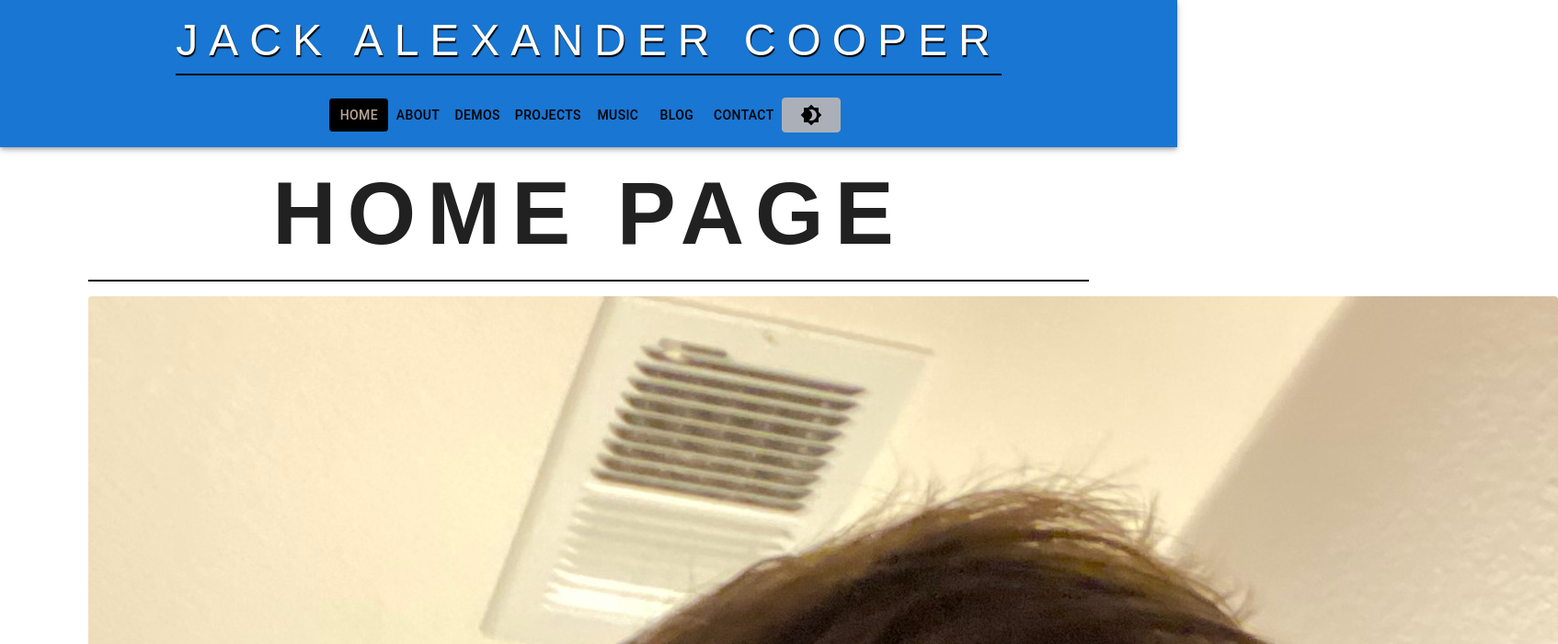
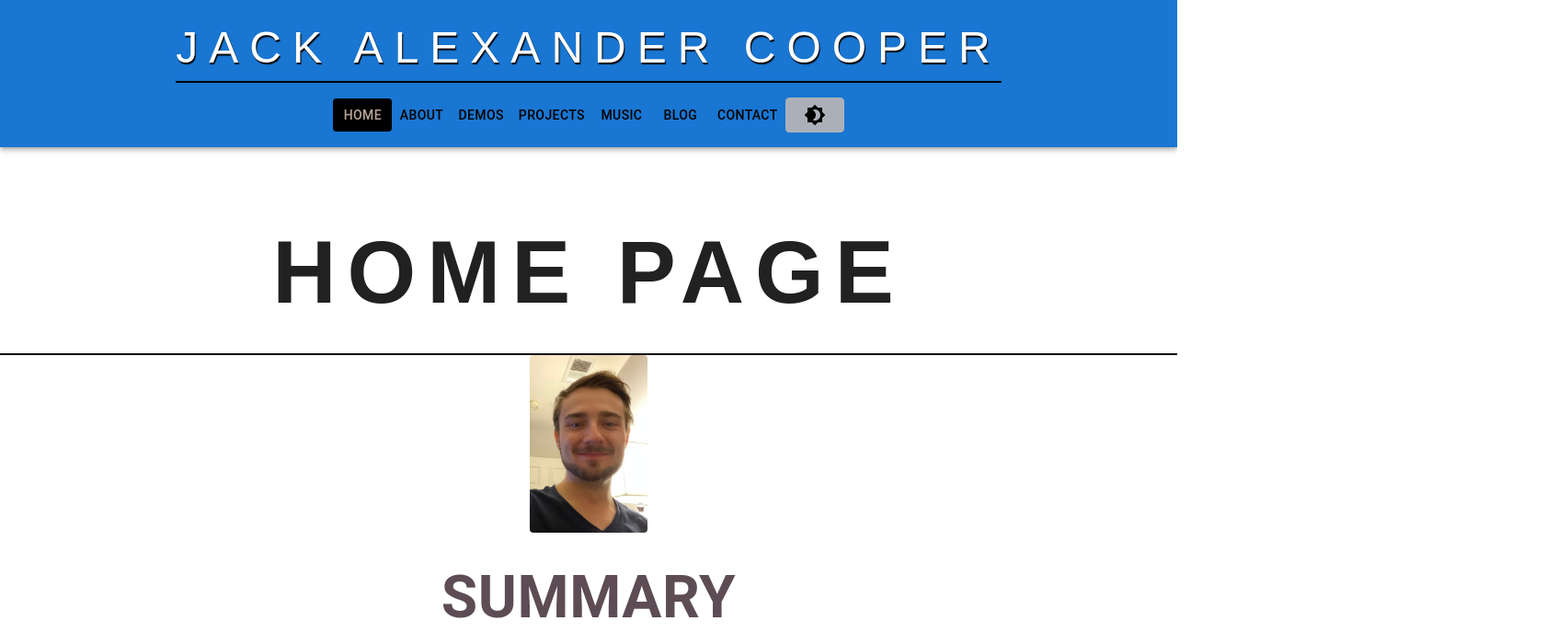
Before and after one commit to Jack-A-Cooper/jack-a-cooper.github.io, a React (Create React App) app in the folder my-app/: page / in a window 1280 px wide. Shown: the top 700 px of the page at 92% size, 1694 px wide, since content can reach past the window. Built offline with nearby package versions, Linux system fonts and the light colour scheme.

Commit message:
style updates

```diff
--- a/my-app/src/components/Header/Header.js
+++ b/my-app/src/components/Header/Header.js
@@ -8,6 +8,7 @@ import MenuIcon from '@mui/icons-material/Menu';
 import IconButton from '@mui/material/IconButton';
 import Brightness7Icon from '@mui/icons-material/Brightness7'; // Light mode icon
 import Brightness4Icon from '@mui/icons-material/Brightness4'; // Dark mode icon
+import Settings from '../Settings';
 import {
   StyledAppBar,
   StyledToolbar,
@@ -72,11 +73,11 @@ function Header({ toggleDarkMode, isDarkMode }) {
           <ListItem button>
             <ListItemText primary="Contact" />
           </ListItem>
-          <StyledButton onClick={colorMode.toggleColorMode} color="inherit" sx={{ marginLeft: 'auto' }}>
-                {isDarkMode ? <Brightness7Icon /> : <Brightness4Icon />}
-          </StyledButton>
         </StyledNavLinkBar>
       </List>
+      <StyledButton onClick={colorMode.toggleColorMode} color="inherit" sx={{ marginLeft: 'auto' }}>
+          {isDarkMode ? <Brightness7Icon /> : <Brightness4Icon />}
+      </StyledButton>
     </StyledDrawerContent>
   );
 
--- a/my-app/src/components/Header/HeaderStyles.js
+++ b/my-app/src/components/Header/HeaderStyles.js
@@ -9,9 +9,9 @@ import { Link as RouterLink } from 'react-router-dom';
 
 export const StyledAppBar = styled(AppBar)(({ theme }) => ({
   backgroundColor: theme.palette.mode === 'dark' ? '#B8A598' : theme.palette.primary.main,
-  padding: theme.spacing(1),
+  padding: theme.spacing(2),
   zIndex: theme.zIndex.drawer + 1,
-  position: "fixed",
+  position: "relative",
   transition: theme.transitions.create(['margin', 'width'], {
     easing: theme.transitions.easing.sharp,
     duration: theme.transitions.duration.leavingScreen,
@@ -39,6 +39,7 @@ export const StyledMenuButton = styled(IconButton)(({ theme }) => ({
       display: 'none',
   },
   position: 'absolute',
+  padding: '8px',
   left: theme.spacing(2),
   top: theme.spacing(1),
   border: `1px solid ${theme.palette.mode === 'dark' ? 'white' : 'black'}`,
@@ -55,13 +56,13 @@ export const StyledNavButtons = styled(Box)(({ theme }) => ({
 }));
 
 export const StyledDrawerContent = styled(Box)(({ theme }) => ({
-  marginTop: theme.spacing(15),
   [theme.breakpoints.up('xs')]: {
       display: 'block',
-      marginTop: theme.spacing(20),
+      marginTop: theme.spacing(18),
   },
   [theme.breakpoints.up('sm')]: {
       display: 'none',
+      marginTop: theme.spacing(0),
   },
 }));
 
--- a/my-app/src/components/Styles.js
+++ b/my-app/src/components/Styles.js
@@ -12,22 +12,13 @@ import { List, ListItem, ListItemText } from '@mui/material';
 
 // Section Container style
 export const SectionContainerBox = styled(Box)(({ theme }) => ({
-  padding: theme.spacing(12),
   margin: '0 auto',
-  margintop: '120px',
-  [theme.breakpoints.down('md')]: {
-    padding: theme.spacing(8),
-  },
-  [theme.breakpoints.down('sm')]: {
-    padding: theme.spacing(4),
-  },
 }));
 
 // Container styles
 
 // Container style
 export const ContainerBox = styled(Box)(({ theme }) => ({
-  display: 'flex',
   padding: theme.spacing(2),
   margin: '0 auto',
 }));
@@ -35,7 +26,6 @@ export const ContainerBox = styled(Box)(({ theme }) => ({
 // Center Container style
 export const CenterContainerBox = styled(Box)(({ theme }) => ({
   textAlign: 'center',
-  display: 'flex',
   alignItems: 'center',
   justifyContent: 'center',
 }));
@@ -43,7 +33,6 @@ export const CenterContainerBox = styled(Box)(({ theme }) => ({
 // Left Container style
 export const LeftJustifiedContainerBox = styled(Box)(({ theme }) => ({
   textAlign: 'left',
-  display: 'flex',
   alignItems: 'left',
   justifyContent: 'left',
 }));
@@ -83,6 +72,7 @@ export const HeaderTypography = styled(Typography)(({ theme }) => ({
   textAlign: 'center',
   textTransform: 'uppercase',
   letterSpacing: '12px',
+  paddingBottom: theme.spacing(2),
   [theme.breakpoints.down('md')]: {
     fontSize: '6rem',
   },
@@ -92,10 +82,9 @@ export const HeaderTypography = styled(Typography)(({ theme }) => ({
   [theme.breakpoints.down('xs')]: {
     fontSize: '1.5rem',
   },
-  marginBottom: theme.spacing(2),
   borderBottom: `2px solid ${theme.palette.mode === 'dark' ? '#ABB0B8' : 'black'}`,
   fontFamily: '"Montserrat", sans-serif',
-  maxWidth: '100%',
+  borderBottomWidth: '70%',
 }));
 
 // SubHeader Typography style (H2)
@@ -104,6 +93,7 @@ export const SubHeaderTypography = styled(Typography)(({ theme }) => ({
   fontSize: '4rem',
   fontWeight: 'bold',
   textAlign: 'center',
+  textTransform: 'uppercase',
   paddingBottom: '2px',
   marginBottom: theme.spacing(1),
   display: 'inline-block',
@@ -119,13 +109,14 @@ export const SubHeaderTypography = styled(Typography)(({ theme }) => ({
   color: theme.palette.mode === 'dark' ? theme.palette.primary.light : '#5D4C54',
   borderBottom: `2px solid ${theme.palette.mode === 'dark' ? '#6F7378' : 'black'}`,
   textShadow: theme.palette.mode === 'dark' ? `2px 2px 0px ${theme.palette.grey[600]}` : `2px 2px 0px ${theme.palette.grey[150]}`,
-  maxWidth: '75%',
+  maxWidth: '100%',
 }));
 
 // SubHeader Typography Two style (H3)
 
 export const SubHeaderTypographyTwo = styled(Typography)(({ theme }) => ({
   fontSize: '2rem',
+  fontWeight: 'bold',
   textAlign: 'center',
   paddingBottom: '1px',
   marginBottom: theme.spacing(1),
@@ -141,7 +132,7 @@ export const SubHeaderTypographyTwo = styled(Typography)(({ theme }) => ({
   },
   color: theme.palette.mode === 'dark' ? '#ABB0B8' : '#CC9966',
   borderBottom: `1px solid ${theme.palette.mode === 'dark' ? 'white' : '#ABB0B8'}`,
-  maxWidth: '75%',
+  maxWidth: '100%',
 }));
 
 // Paragraph Typography styles
@@ -150,7 +141,7 @@ export const SubHeaderTypographyTwo = styled(Typography)(({ theme }) => ({
 export const ParagraphTypography = styled(Typography)(({ theme }) => ({
   textAlign: 'justify',
   marginBottom: theme.spacing(2),
-  maxWidth: '75%',
+  maxWidth: '100%',
 }));
 
 // Backgrounded Paragraph Typography style
@@ -161,7 +152,7 @@ export const BackgroundedParagraphTypography = styled(Typography)(({ theme }) =>
   padding: theme.spacing(1),
   backgroundColor: theme.palette.mode === 'dark' ? '#ABB0B8' : 'white',
   color: theme.palette.mode === 'dark' ? 'black' : 'black',
-  maxWidth: '75%',
+  maxWidth: '100%',
 }));
 
 // Left Justified and Backgrounded Paragraph Typography style
@@ -173,13 +164,13 @@ export const LeftJustifiedBackgroundedParagraphTypography = styled(Typography)((
   backgroundColor: theme.palette.mode === 'dark' ? '#ABB0B8' : 'white',
   color: theme.palette.mode === 'dark' ? 'black' : 'black',
   textAlign: 'left',
-  maxWidth: '75%',
+  maxWidth: '100%',
 }));
 
 export const CenteredParagraphTypography = styled(Typography)(({ theme }) => ({
   textAlign: 'center',
   marginBottom: theme.spacing(2),
-  maxWidth: '75%',
+  maxWidth: '100%',
 }));
 
 // Link style
@@ -194,14 +185,13 @@ export const StyledLink = styled(Link)(({ theme }) => ({
   '&:hover': {
     color: theme.palette.mode === 'dark' ? '#00ff8c' : '#ffcb00',
   },
-  maxWidth: '75%',
+  maxWidth: '100%',
 }));
 
 // Button styleSheets
 
 // Styled Button style
 export const StyledButton = styled(Button)(({ theme }) => ({
-  margin: theme.spacing(1),
   color: theme.palette.mode === 'dark' ? '#ABB0B8' : 'black',
   backgroundColor: theme.palette.mode === 'dark' ? 'blue' : '#ABB0B8',
   border: `1px solid ${theme.palette.mode === 'dark' ? '#ABB0B8' : '#ABB0B8'}`,
@@ -212,46 +202,47 @@ export const StyledButton = styled(Button)(({ theme }) => ({
   transition: theme.transitions.create(['background-color', 'color', 'border'], {
     duration: theme.transitions.duration.short,
   }),
-  maxWidth: '75%',
+  maxWidth: '100%',
   [theme.breakpoints.down('sm')]: {
     margin: theme.spacing(0.5),
   },
+  padding: '6px',
 }));
 
 // Image and Image Container styles
 
 // Image Grid style
 export const ImageContainer = styled(Paper)(({ theme }) => ({
-  display: 'flex',
   textAlign: 'center',
   color: theme.palette.text.secondary,
+  padding: '4px',
 }));
 
 // Image style
 export const StyledImage = styled('img')(({ theme }) => ({
-  display: 'flex',
-  width: 'auto',
-  height: 'auto',
+  [theme.breakpoints.down('sm')]: {
+    width: '90%',
+  },
+  width: '10%',
   borderRadius: theme.shape.borderRadius,
   backgroundColor: theme.palette.background.paper,
 }));
 
 // Large Image style
 export const LargeStyledImage = styled('img')(({ theme }) => ({
-  display: 'flex',
-  width: 'auto',
-  height: 'auto',
+[theme.breakpoints.down('sm')]: {
+    width: '90%',
+  },
+  width: '50%',
+  padding: '4px',
   maxWidth: '100%',
-  maxHeight: '100%',
   textAlign: 'center',
   borderRadius: theme.shape.borderRadius,
   backgroundColor: theme.palette.background.paper,
   boxShadow: theme.palette.mode === 'dark' ? theme.shadows[10] : theme.shadows[8],
   border: `4px solid ${theme.palette.mode === 'dark' ? theme.palette.primary.light : 'black'}`,
-  maxWidth: '100%',
   margin: '0 auto',
   textAlign: 'center',
-  display: 'flex',
   alignItems: 'center',
   justifyContent: 'center',
 }));
@@ -260,7 +251,6 @@ export const LargeStyledImage = styled('img')(({ theme }) => ({
 
 // Styled List
 export const StyledList = styled(List)(({ theme }) => ({
-  display: 'flex',
   backgroundColor: theme.palette.mode === 'dark' ? '#949494' : 'white',
   borderRadius: theme.shape.borderRadius,
   boxShadow: theme.shadows[4],
@@ -271,7 +261,6 @@ export const StyledList = styled(List)(({ theme }) => ({
 
 // Styled List Item
 export const StyledListItem = styled(ListItem)(({ theme }) => ({
-  display: 'flex',
   border: `2px solid ${theme.palette.mode === 'dark' ? '#ABB0B8' : 'black'}`,
   backgroundColor: theme.palette.mode === 'dark' ? '#ABB0B8' : '#ABB0B8',
   borderRadius: theme.shape.borderRadius,
@@ -281,7 +270,6 @@ export const StyledListItem = styled(ListItem)(({ theme }) => ({
 
 // Centered Styled List Item
 export const CenteredStyledListItem = styled(ListItem)(({ theme }) => ({
-  display: 'flex',
   border: `4px solid ${theme.palette.mode === 'dark' ? '#ABB0B8' : '#ABB0B8'}`,
   fontcolor: '#ABB0B8',
   backgroundColor: theme.palette.mode === 'dark' ? '#ABB0B8' : '#ABB0B8',
@@ -294,7 +282,6 @@ export const CenteredStyledListItem = styled(ListItem)(({ theme }) => ({
 
 // Styled List Item Text
 export const StyledListItemText = styled(ListItemText)(({ theme }) => ({
-  display: 'flex',
   color: theme.palette.mode === 'dark' ? '#949494' : theme.palette.background.default,
   '& .MuiListItemText-primary': {
     fontWeight: 600,
```
